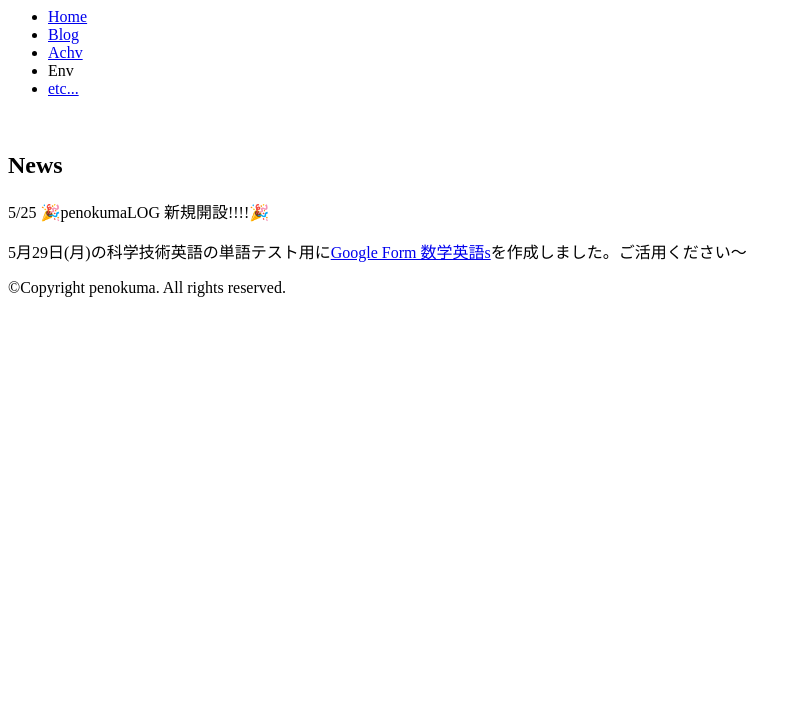
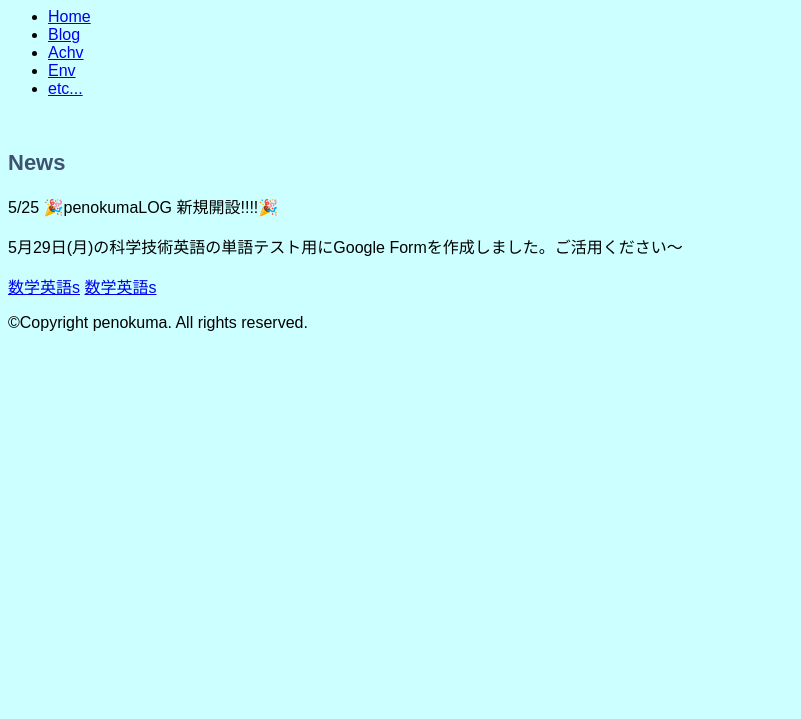
Before and after one commit to F-tmk/penokumaLOG, a plain HTML site: page index/index.html in a window 1280 px wide. Shown: the part 81-800 px from the top of the page, without its empty margins (0-801 px from the left). Drawn offline with Linux system fonts and the light colour scheme; files that its build step writes are made by us from their sources.

Commit message:
index
web

```diff
--- a/index.html
+++ b/index/index.html
@@ -3,6 +3,7 @@
 <head>
 <meta charset="UTF-8">
 <title>penokumaLOG</title>
+<link rel="stylesheet" href="css/style.css">
 </head>
 <body>
 <div class="wrapper">
@@ -12,10 +13,10 @@
 		<nav class="nav">
 			<ul>
 				<li><a href="index.html">Home</a></li>
-				<li><a href="a.html">Blog</a></li>
-				<li><a href="acess.html">Achv</a></li>
-				<li><a href="menu.html"></a>Env</li>
-				<li><a href="contact.html">etc...</a></li>
+				<li><a href="blog.html">Blog</a></li>
+				<li><a href="achv.html">Achv</a></li>
+				<li><a href="env.html">Env</a></li>
+				<li><a href="etc.html">etc...</a></li>
 			</ul>
 		</nav>
 	</header>
@@ -27,7 +28,11 @@
 	<main>
 		<h2>News</h2>
 		<p class="news-item">5/25  🎉penokumaLOG 新規開設!!!!🎉</p>
-		<p classs="news-item">5月29日(月)の科学技術英語の単語テスト用に<a href="https://forms.gle/qKtBrmk9xY7nHX1b7" target="_blank">Google Form 数学英語s</a>を作成しました。ご活用ください～</p>
+		<p classs="news-item">5月29日(月)の科学技術英語の単語テスト用にGoogle Formを作成しました。ご活用ください～</p>
+		<tr>
+			<td><a href="https://forms.gle/qKtBrmk9xY7nHX1b7" target="_blank">数学英語s</a></td>
+			<td><a href="https://forms.gle/qKtBrmk9xY7nHX1b7" target="_blank">数学英語s</a></td>
+		</tr>
 	</main>
 	<footer class="footer">
 		<p>&copy;Copyright penokuma. All rights reserved.</p>
--- /dev/null
+++ b/index/style.css
@@ -0,0 +1,16 @@
+@charset "UTF-8";
+
+/*すべてのWebページに適応される*/
+html
+{
+	font-family: sans-serif;
+}
+body
+{
+	background-color: #ccffff;
+}
+h2
+{
+	color: #3f5170;
+	font-size: 22px;
+}
```
